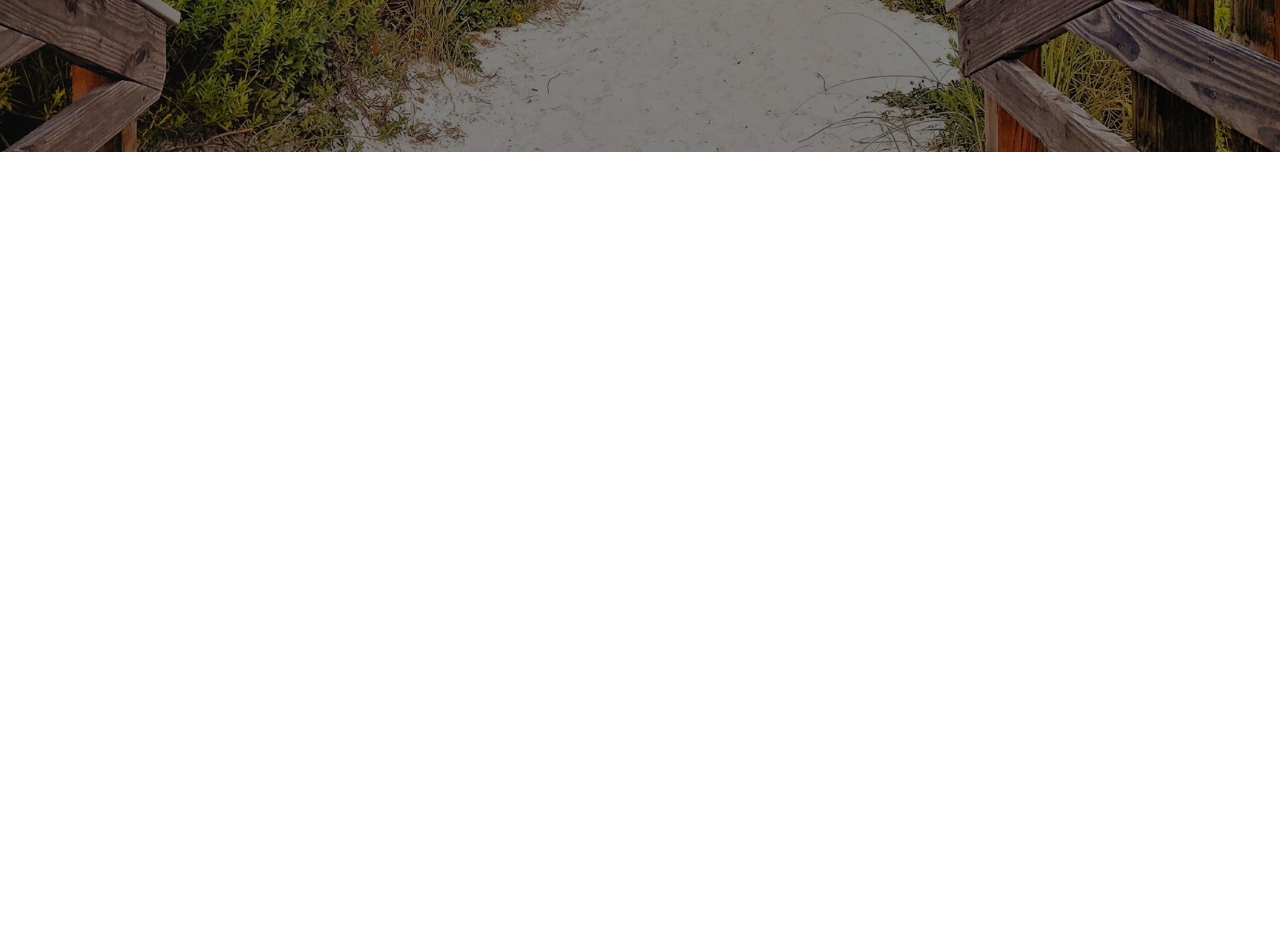
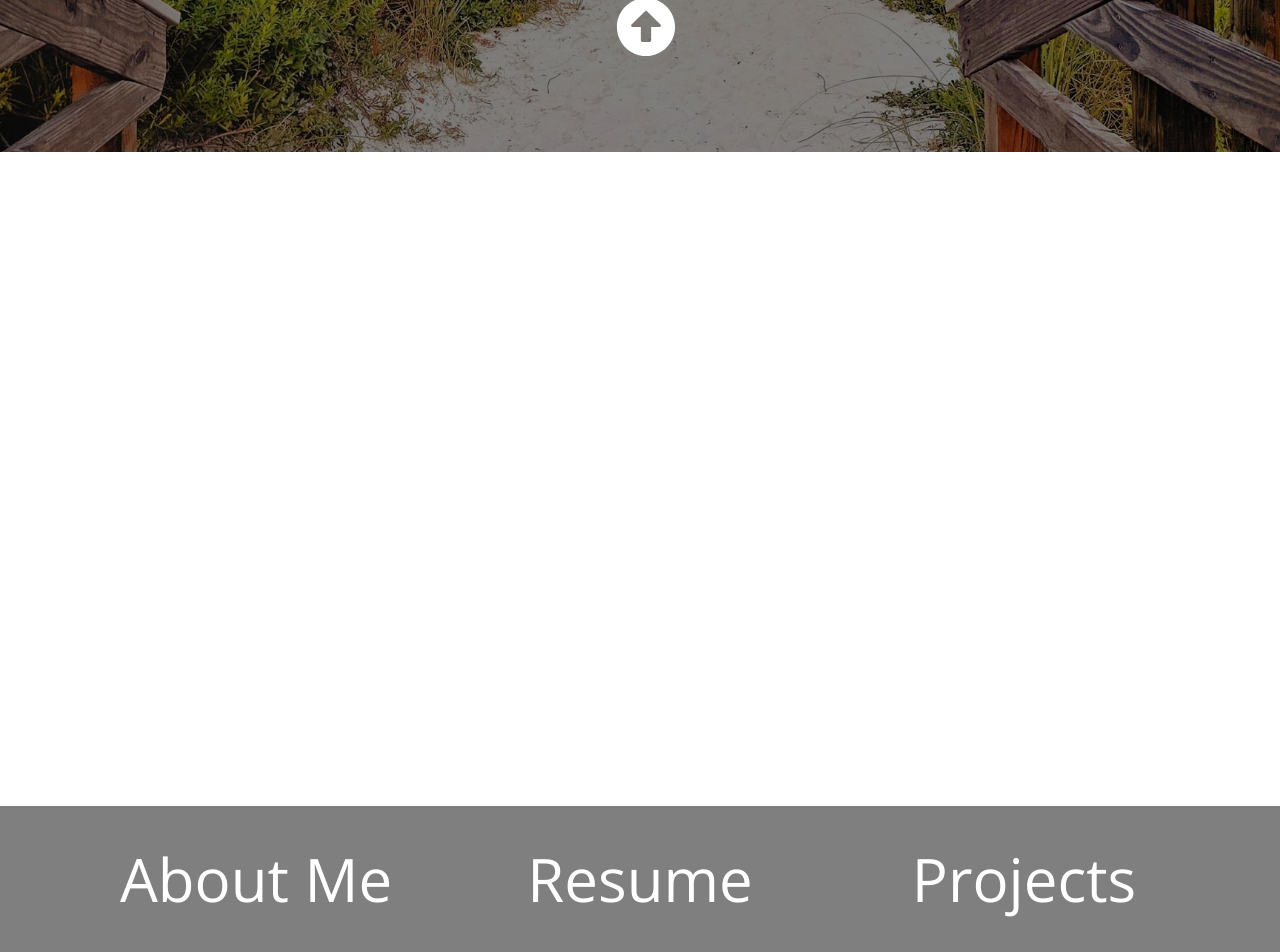
Before and after one commit to aaronklein42/aaronscottklein, a Next.js app: page / in a window 1280 px wide. Shown: the part 648-1600 px from the top of the page. Before the commit the page ends 800 px from the top, so only its background shows below. Built offline with nearby package versions, Linux system fonts and the light colour scheme.

Commit message:
Adjusted Nav Bar

```diff
--- a/components/header/header.js
+++ /dev/null
@@ -1,34 +0,0 @@
-import css from './header.module.css'
-import Link from 'next/link'
-import { useEffect, useState } from 'react'
-
-const Header = () => {
-
-  const [isHome, setIsHome] = useState(false)
-
-  useEffect(() => setIsHome(location.pathname === '/'))
-
-  const title = 'Aaron Scott Klein'
-
-  return (
-    <header className={css.header}>
-      {isHome
-        ? <h1 className={css.title}>{title}</h1>
-        : <Link href="/"><a className={css.title}>{title}</a></Link>
-      }
-      <nav className={css.nav}>
-        <Link href="/about">
-          <a className={css.navLink}>About</a>
-        </Link>
-        <Link href="/projects">
-          <a className={css.navLink}>Projects</a>
-        </Link>
-        <Link href="/resume">
-          <a className={css.navLink}>Resume</a>
-        </Link>
-      </nav>
-    </header>
-  )
-}
-
-export default Header
--- a/components/header/header.module.css
+++ /dev/null
@@ -1,20 +0,0 @@
-.header {
-  background-color: #000000;
-  display: grid;
-  grid-template-columns: 1fr auto;
-}
-
-.title {
-  margin: 0;
-  font-size: 30px;
-  font-weight: bold;
-  font-family: sans-serif;
-  color: #50b4ee;
-  text-decoration: none;
-}
-
-.navLink {
-  text-decoration: none;
-  padding: 10px;
-  display: inline-block;
-}
--- /dev/null
+++ b/components/nav/nav.js
@@ -0,0 +1,24 @@
+import css from './nav.module.css'
+import {FaArrowAltCircleDown} from 'react-icons/fa'
+import {useState} from 'react'
+
+export default function Nav () {
+    const [open, setOpen] = useState(false);
+    const collapsedArrowClass = open ? '' : css.collapsedArrow;
+    const collapsedNavBarClass = open ? '' : css.collapsedNavBar;
+    const handleClick = () => {
+        setOpen(!open);
+    }
+    return (
+        <nav>
+            <div className={`${css.navBar} ${collapsedNavBarClass}`}>
+                <a className={css.navLink} href='/about'>About Me</a>
+                <a className={css.navLink} href='/resume'>Resume</a>
+                <a className={css.navLink} href='/projects'>Projects</a>
+            </div>
+           <button className={`${css.navButton} ${collapsedArrowClass}`} onClick={handleClick}>
+                <FaArrowAltCircleDown className={css.navArrow} />
+            </button>
+        </nav>
+        )
+}
--- /dev/null
+++ b/components/nav/nav.module.css
@@ -0,0 +1,75 @@
+.navButton {
+    position: absolute;
+    bottom: 10vh;
+    left: 0;
+    right: 0;
+    margin: 0 auto 0 auto; /*Centers the icon*/
+    color: white;
+    display: block;
+    background-color: transparent;
+    border: none;
+    width: 60px;
+    font-size:60px;
+}
+
+.navBar {
+    position: absolute;
+    bottom: 15vh;
+    background-color: rgba(0, 0, 0, .5);
+    font-size: 28px;
+    color: white;
+    width: 100%;
+    text-align: center;
+    padding-bottom: 5vh;
+    transition: bottom 0.5s;
+}
+
+.navLink,
+.navLink:active,
+.navLink:visited {
+    font-family: 'Open Sans';
+    text-decoration: none;
+    display: inline-block;
+    color: white;
+    width: 100%;
+    padding-top: 4vh;
+    padding-bottom: 4vh;
+}
+
+.navLink:hover {
+    font-weight: bold;
+}
+
+.collapsedArrow svg {
+    transform: rotate(180deg);
+}
+
+.collapsedNavBar {
+    bottom: -100vh;
+}
+
+.navButton svg {
+    transition: transform .5s;
+}
+
+@media (min-width: 366px) {
+    .navLink {
+        width: 30%;
+    }
+    .navBar {
+      font-size: 28px;
+      padding-bottom: 0;
+    }
+  }
+
+  @media (min-width: 630px) {
+    .navBar {
+      font-size: 40px;
+    }
+  }
+
+  @media (min-width: 1000px) {
+    .navBar {
+      font-size: 60px;
+    }
+  }
--- a/package.json
+++ b/package.json
@@ -10,6 +10,7 @@
   "dependencies": {
     "next": "9.5.3",
     "react": "16.13.1",
-    "react-dom": "16.13.1"
+    "react-dom": "16.13.1",
+    "react-icons": "^3.11.0"
   }
 }
--- a/pages/_app.js
+++ b/pages/_app.js
@@ -1,5 +1,4 @@
-import Header from 'components/header/header'
-import Footer from 'components/footer/footer'
+import NavBar from 'components/nav/nav'
 import css from 'styles/page.module.css'
 import 'styles/globals.css'
 
@@ -11,6 +10,7 @@ export default function App({ Component, pageProps }) {
   return (
     <div className={pageClass}>
       <Component {...pageProps} />
+      <NavBar />
     </div>
   )
 }
--- a/pages/index.js
+++ b/pages/index.js
@@ -6,7 +6,7 @@ export default function Home() {
   return (
     <>
       <Head>
-        <title>Create Next App</title>
+        <title>Aaron Scott Klein</title>
         <link rel="icon" href="/favicon.ico" />
       </Head>
       <Content>
```
Also changed, not shown: pages/about.js (+5 -2 lines), 2 other files (tests, documents, lock files or other folders).
